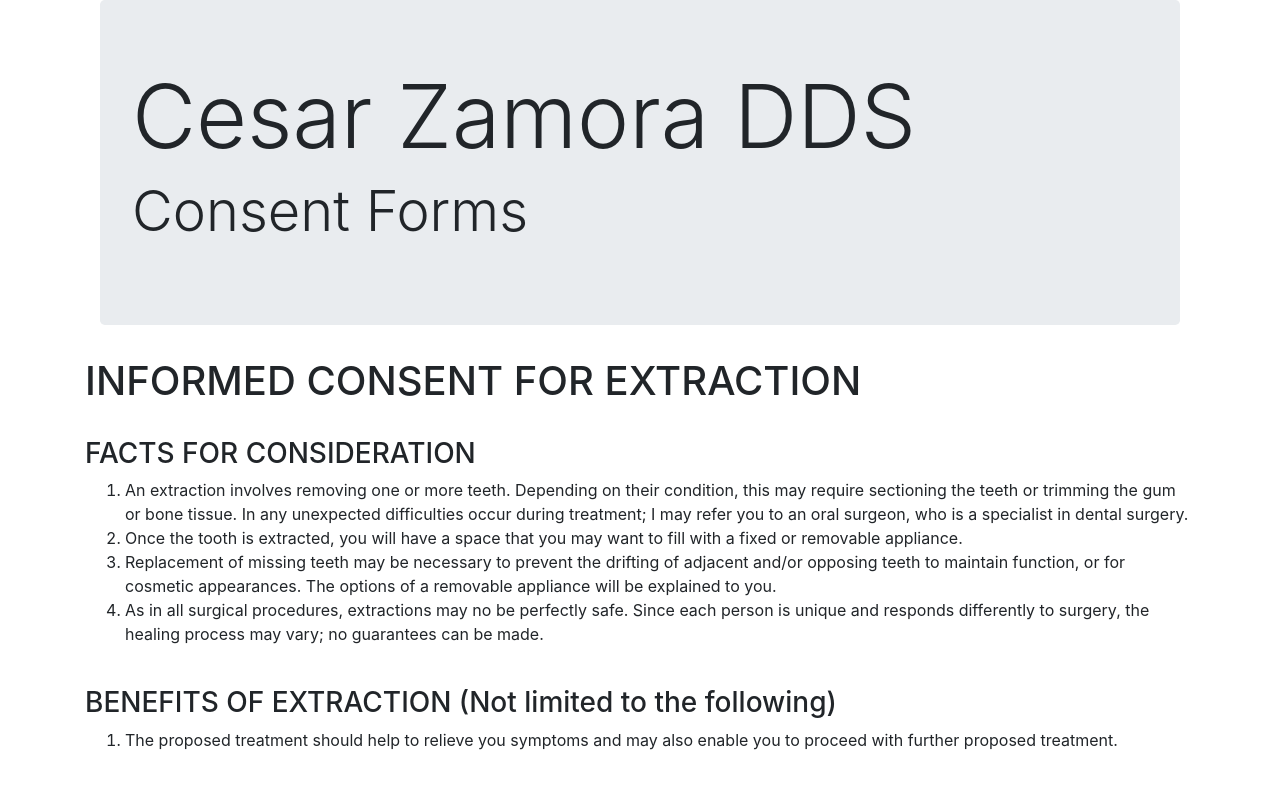
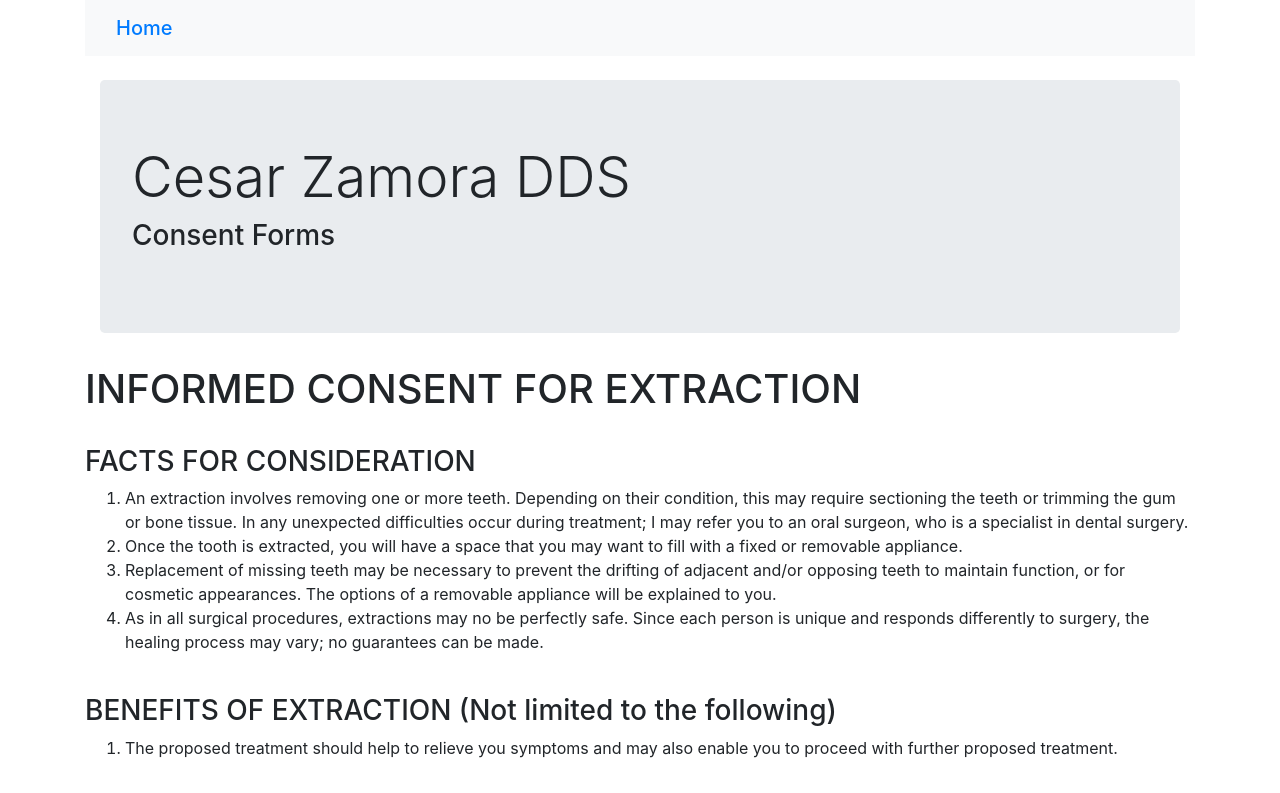
Before and after one commit to Cherjios/CZDDS-ConsentForms, a React (Create React App) app in the folder czdd-consent-forms-app/: page /CZDDS-ConsentForms/extractions in a window 1280 px wide. Shown: the top 793 px of the page. Built offline with nearby package versions, Linux system fonts and the light colour scheme.

Commit message:
working on navbar

```diff
--- a/czdd-consent-forms-app/src/components/Jumbotron/index.js
+++ b/czdd-consent-forms-app/src/components/Jumbotron/index.js
@@ -4,8 +4,8 @@ function Jumbotron (){
 
     return <div className="container-fluid">
     <div className="jumbotron">
-<h1 className="display-2">Cesar Zamora DDS </h1>
-<h3 className="display-4">Consent Forms</h3>
+<h1 className="display-4">Cesar Zamora DDS </h1>
+<h3 className="display-6">Consent Forms</h3>
 <p className="lead">
 
 </p>
--- /dev/null
+++ b/czdd-consent-forms-app/src/components/Navbar/index.js
@@ -0,0 +1,23 @@
+import React from "react";
+import { Link } from "react-router-dom";
+
+
+function Navbar() {
+
+    return (
+
+        <div>
+            {/* As a heading  */}
+            <nav class="navbar navbar-light bg-light">
+                <div class="container-fluid">
+                    <span class="navbar-brand mb-0 h1"><Link to ="/CZDDS-ConsentForms/">Home </Link></span>
+                </div>
+            </nav>
+
+        </div>
+
+
+    );
+}
+
+export default Navbar;
--- a/czdd-consent-forms-app/src/pages/extractions/index.js
+++ b/czdd-consent-forms-app/src/pages/extractions/index.js
@@ -1,11 +1,17 @@
 import React from "react";
 import Jumbotron from "../../components/Jumbotron";
+import Navbar from "../../components/Navbar";
 
 function Extractions() {
 
     return (
 
         <div className="container">
+
+            <div className="row">
+                <div className="col"> <Navbar /></div>
+            </div>
+            <br/>
             <div className="row">
                 <div className="col"> <Jumbotron /></div>
             </div>
@@ -77,8 +83,8 @@ function Extractions() {
                         <li>I understand that depending on my diagnosis, alternatives to extraction may exist which involves other disciplines in dentistry. I asked my dentist about them and their respective costs. My questions have been answered to my satisfaction regarding the procedures, their risks, benefits and cost.</li>
                         <li>No guarantee or assurance has been given to me by anyone that the prosed treatment or surgery will cure or improve the condition(s) listed above.</li>
                         <li>By signing this document, I consent to the crown preparation and placement as described above by the doctor, Cesar E. Zamora Perez D.D.S. I attest that I have discussed the risk, benefits, consequences, and alternatives to Crowns treatment with the doctor. I had the opportunity to ask questions, and I understand what has been explained.
-</li>
-                        </ol>
+                        </li>
+                    </ol>
 
                 </div>
             </div>
```
